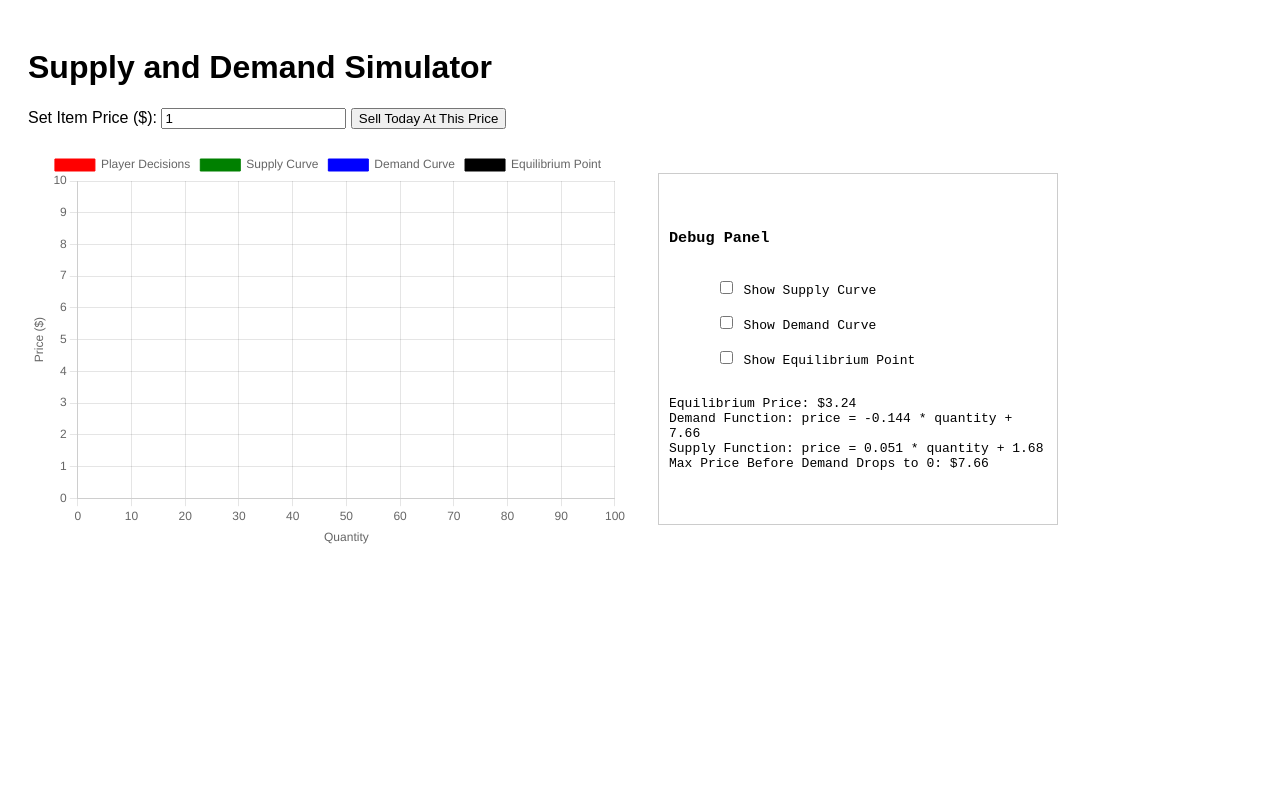
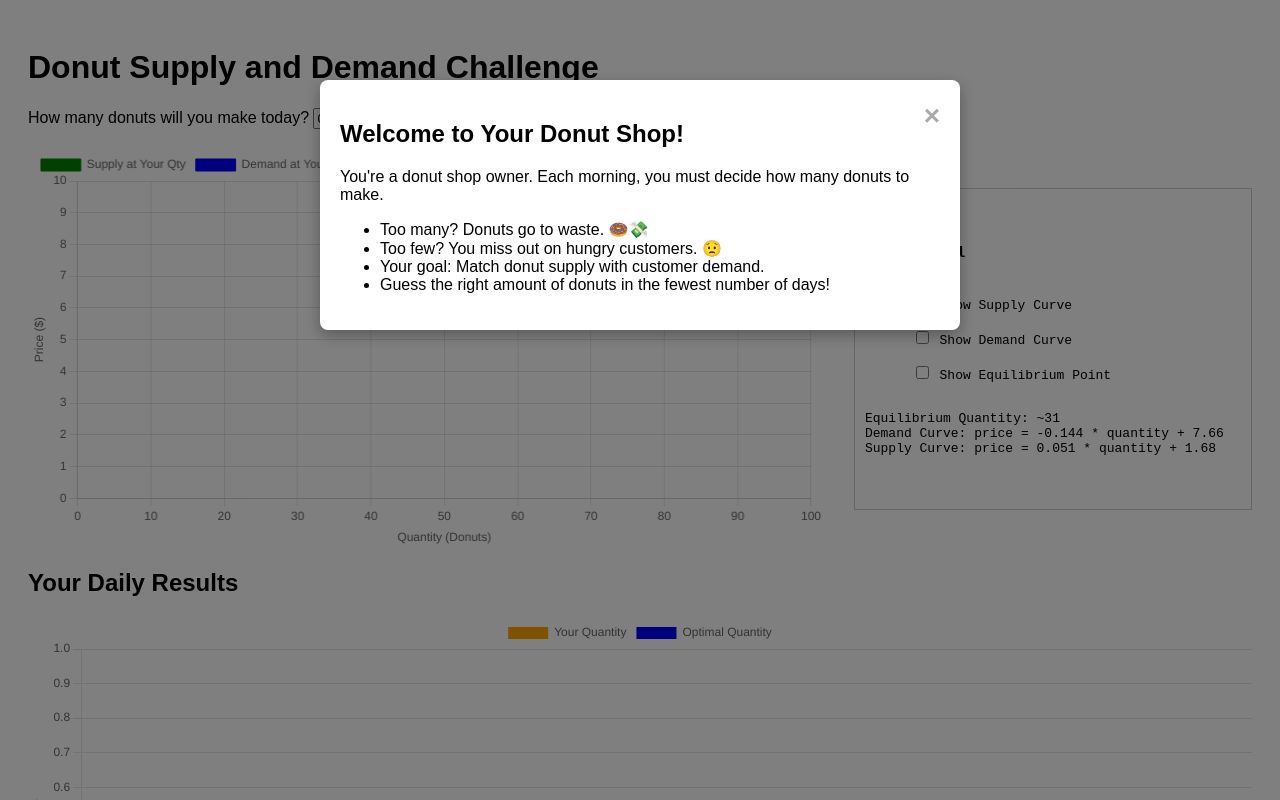
Before and after one commit to SirToxALot/leohistorycrowe, a plain HTML site: page game.html in a window 1280 px wide. Shown: the top 800 px of the page. Drawn offline with nearby package versions, Linux system fonts and the light colour scheme.

Commit message:
trying new donut game

```diff
--- a/game.html
+++ b/game.html
@@ -3,55 +3,80 @@
 <head>
   <meta charset="UTF-8" />
   <meta name="viewport" content="width=device-width, initial-scale=1.0"/>
-  <title>Supply and Demand Simulator</title>
+  <title>Donut Shop Equilibrium Game</title>
   <script src="https://cdn.jsdelivr.net/npm/chart.js"></script>
   <style>
-    body {
-      font-family: Arial, sans-serif;
-      padding: 20px;
-    }
-
-    canvas {
-      max-width: 100%;
-    }
-
-    #hint {
-      font-weight: bold;
-      margin-top: 10px;
-    }
-
-    #main-container {
-      display: flex;
-      align-items: flex-start;
-      gap: 30px;
-      margin-top: 20px;
-    }
-
+    body { font-family: Arial, sans-serif; padding: 20px; }
+    canvas { max-width: 100%; }
+    #hint, #status, #score { font-weight: bold; margin-top: 10px; }
+    #main-container { display: flex; align-items: flex-start; gap: 30px; margin-top: 20px; }
     #debug-panel {
       border: 1px solid #ccc;
       padding: 10px;
       width: 400px;
       white-space: pre-wrap;
       font-family: monospace;
-      align-self: center; /* Vertically centers in flex container */
+      align-self: center;
       box-sizing: border-box;
     }
-
-
+    .modal {
+      display: block;
+      position: fixed;
+      z-index: 999;
+      padding-top: 80px;
+      left: 0;
+      top: 0;
+      width: 100%;
+      height: 100%;
+      overflow: auto;
+      background-color: rgba(0,0,0,0.5);
+    }
+    .modal-content {
+      background-color: #fff;
+      margin: auto;
+      padding: 20px;
+      border-radius: 8px;
+      width: 80%;
+      max-width: 600px;
+      box-shadow: 0 5px 15px rgba(0,0,0,0.3);
+    }
+    .close {
+      color: #aaa;
+      float: right;
+      font-size: 28px;
+      font-weight: bold;
+      cursor: pointer;
+    }
+    .close:hover { color: #000; }
   </style>
 </head>
 <body>
-  <h1>Supply and Demand Simulator</h1>
-  <label for="price">Set Item Price ($): </label>
-  <input type="number" id="price" step="0.5" value="1">
-  <button onclick="sellIceCream()">Sell Today At This Price</button>
+  <div id="explanationModal" class="modal">
+    <div class="modal-content">
+      <span class="close" onclick="closeModal()">&times;</span>
+      <h2>Welcome to Your Donut Shop!</h2>
+      <p>You're a donut shop owner. Each morning, you must decide how many donuts to make.</p>
+      <ul>
+        <li>Too many? Donuts go to waste. 🍩💸</li>
+        <li>Too few? You miss out on hungry customers. 😟</li>
+        <li>Your goal: Match donut supply with customer demand.</li>
+        <li>Guess the right amount of donuts in the fewest number of days!</li>
+      </ul>
+    </div>
+  </div>
+
+  <h1>Donut Supply and Demand Challenge</h1>
+  <label for="quantity">How many donuts will you make today? </label>
+  <input type="number" id="quantity" step="1" min="0" value="0">
+  <button onclick="testQuantity()">Bake Donuts</button>
+  <p id="status"></p>
   <p id="hint"></p>
+  <p id="score"></p>
 
   <div id="main-container">
     <div>
-      <canvas id="gameChart" width="600" height="400"></canvas>
+      <canvas id="gameChart" width="800" height="400"></canvas>
     </div>
-
     <div id="debug-panel">
       <h3>Debug Panel</h3>
       <label><input type="checkbox" id="toggleSupply" onchange="updateDebugGraph()"> Show Supply Curve</label><br>
@@ -61,14 +86,17 @@
     </div>
   </div>
 
+  <h2>Your Daily Results</h2>
+  <canvas id="logChart" width="900" height="300"></canvas>
+
   <script>
-    document.getElementById('price').addEventListener('keydown', function(event) {
-      if (event.key === 'Enter') {
-        sellIceCream();
-      }
+    document.getElementById('quantity').addEventListener('keydown', function(event) {
+      if (event.key === 'Enter') testQuantity();
     });
 
-    let turn = 1;
+    let day = 1;
+    let gameOver = false;
+
     const demandSlope = -Math.random() * 0.1 - 0.05;
     const demandIntercept = Math.random() * 5 + 5;
     const supplySlope = Math.random() * 0.1 + 0.05;
@@ -85,17 +113,13 @@
 
     const eqX = (demandIntercept - supplyIntercept) / (supplySlope - demandSlope);
     const eqY = demandSlope * eqX + demandIntercept;
-    if (eqX >= 0 && eqY >= 0) {
-      equilibrium = { x: eqX, y: eqY };
-    }
-
-    const maxDemandPrice = demandIntercept;
+    const optimalQty = Math.floor(eqX + 0.5);
+    if (eqX >= 0 && eqY >= 0) equilibrium = { x: eqX, y: eqY };
 
     document.getElementById("debug-info").innerText =
-      `Equilibrium Price: $${equilibrium ? equilibrium.y.toFixed(2) : "N/A"}\n` +
-      `Demand Function: price = ${demandSlope.toFixed(3)} * quantity + ${demandIntercept.toFixed(2)}\n` +
-      `Supply Function: price = ${supplySlope.toFixed(3)} * quantity + ${supplyIntercept.toFixed(2)}\n` +
-      `Max Price Before Demand Drops to 0: $${maxDemandPrice.toFixed(2)}`;
+      `Equilibrium Quantity: ${equilibrium ? '~' + optimalQty : "N/A"}\n` +
+      `Demand Curve: price = ${demandSlope.toFixed(3)} * quantity + ${demandIntercept.toFixed(2)}\n` +
+      `Supply Curve: price = ${supplySlope.toFixed(3)} * quantity + ${supplyIntercept.toFixed(2)}`;
 
     const ctx = document.getElementById('gameChart').getContext('2d');
     const gameChart = new Chart(ctx, {
@@ -103,165 +127,170 @@
       data: {
         datasets: [
   {
-            label: 'Player Decisions',
+    label: 'Supply at Your Qty',
     data: [],
-            backgroundColor: 'red',
-            borderColor: 'red',
+    backgroundColor: 'green',
+    borderColor: 'green',
     pointRadius: 5,
     showLine: false
   },
   {
-            label: 'Supply Curve',
-            data: [],
-            backgroundColor: 'green',
-            borderColor: 'green',
-            pointRadius: 0,
-            borderWidth: 1,
-            showLine: true
-          },
-          {
-            label: 'Demand Curve',
+    label: 'Demand at Your Qty',
     data: [],
     backgroundColor: 'blue',
     borderColor: 'blue',
+    pointRadius: 5,
+    showLine: false
+  },
+  {
+    label: 'Supply Curve (full)',
+    data: [],
+    borderColor: 'lightgreen',
     pointRadius: 0,
-            borderWidth: 1,
-            showLine: true
+    showLine: true,
+    borderDash: [5, 5]
+  },
+  {
+    label: 'Demand Curve (full)',
+    data: [],
+    borderColor: 'lightblue',
+    pointRadius: 0,
+    showLine: true,
+    borderDash: [5, 5]
   },
   {
     label: 'Equilibrium Point',
     data: [],
-            backgroundColor: 'black',
-            borderColor: 'black',
-            pointRadius: 7,
+    backgroundColor: 'gold',
+    borderColor: 'gold',
+    pointRadius: 10,
     pointStyle: 'star',
     showLine: false
   }
 ]
+
+
       },
       options: {
         responsive: false,
-        maintainAspectRatio: false,
         plugins: {
           tooltip: {
             callbacks: {
-              label: function(context) {
-                const dataPoint = context.raw;
-                return context.dataset.label === 'Player Decisions'
-                  ? `Day ${dataPoint.day}: Qty ${dataPoint.x}, Price $${dataPoint.y}, Revenue $${dataPoint.revenue}`
-                  : `${context.dataset.label}: (${dataPoint.x.toFixed(2)}, $${dataPoint.y.toFixed(2)})`;
-              }
+              label: ctx => `${ctx.dataset.label}: (${ctx.raw.x.toFixed(2)}, $${ctx.raw.y.toFixed(2)})`
             }
           }
         },
         scales: {
-          x: {
-            title: {
-              display: true,
-              text: 'Quantity'
-            },
-            type: 'linear',
-            min: 0,
-            max: 100
-          },
-          y: {
-            title: {
-              display: true,
-              text: 'Price ($)'
-            },
-            type: 'linear',
-            min: 0,
-            max: 10
-          }
+          x: { title: { display: true, text: 'Quantity (Donuts)' }, min: 0, max: 100 },
+          y: { title: { display: true, text: 'Price ($)' }, min: 0, max: 10 }
         }
       }
     });
 
-    function calculateDemand(price) {
-      return Math.max(0, Math.round((price - demandIntercept) / demandSlope));
+    const logCtx = document.getElementById('logChart').getContext('2d');
+    const logChart = new Chart(logCtx, {
+      type: 'bar',
+      data: {
+        labels: [],
+        datasets: [
+          { label: 'Your Quantity', data: [], backgroundColor: 'orange' },
+          { label: 'Optimal Quantity', data: [], backgroundColor: 'blue' }
+        ]
+      },
+      options: {
+        scales: {
+          x: { title: { display: true, text: 'Day' } },
+          y: { title: { display: true, text: 'Quantity' } }
+        }
+      }
+    });
+
+    function calculateDemand(qty) {
+      return demandSlope * qty + demandIntercept;
     }
 
-    function sellIceCream() {
-      const price = parseFloat(document.getElementById('price').value);
-      const maxPriceBeforeZeroDemand = demandIntercept;
-      if (price > maxPriceBeforeZeroDemand) {
-        alert(`Warning: At $${price.toFixed(2)}, demand drops to 0. No one will buy items!`);
+    function updateChartBounds() {
+      const allPoints = [];
+
+      gameChart.data.datasets.forEach(dataset => {
+        if (dataset.data && dataset.data.length > 0) {
+          allPoints.push(...dataset.data);
+        }
+      });
+
+      if (allPoints.length === 0) {
+        gameChart.options.scales.x.min = 0;
+        gameChart.options.scales.x.max = 100;
+        gameChart.options.scales.y.min = 0;
+        gameChart.options.scales.y.max = 10;
         return;
       }
 
-      const demand = calculateDemand(price);
-      const revenue = parseFloat((price * demand).toFixed(2));
+      const allX = allPoints.map(p => p.x);
+      const allY = allPoints.map(p => p.y);
 
-      const point = { x: demand, y: price, day: turn, revenue: revenue };
-      gameChart.data.datasets[0].data.push(point);
-
-      let allX = [];
-      let allY = [];
-
-      demandCurve.forEach(p => {
-        allX.push(p.x);
-        allY.push(p.y);
-      });
-
-      gameChart.data.datasets[0].data.forEach(p => {
-        allX.push(p.x);
-        allY.push(p.y);
-      });
-
-      if (equilibrium) {
-        allX.push(equilibrium.x);
-        allY.push(equilibrium.y);
+      gameChart.options.scales.x.min = Math.max(0, Math.min(...allX) - 5);
+      gameChart.options.scales.x.max = Math.max(...allX) + 10;
+      gameChart.options.scales.y.min = Math.max(0, Math.min(...allY) - 1);
+      gameChart.options.scales.y.max = Math.max(...allY) + 5;
     }
 
-      if (document.getElementById('toggleSupply').checked) {
-        supplyCurve.forEach(p => {
-          allX.push(p.x);
-          allY.push(p.y);
-        });
+    function testQuantity() {
+        if (gameOver) return;
+
+        const qty = Number(document.getElementById('quantity').value);
+
+        if (isNaN(qty) || qty < 0 || !Number.isInteger(qty)) {
+            alert("Please enter a valid, non-negative whole number of donuts.");
+            return;
         }
 
-      if (document.getElementById('toggleDemand').checked) {
-        demandCurve.forEach(p => {
-          allX.push(p.x);
-          allY.push(p.y);
-        });
+
+        const demandPrice = calculateDemand(qty);
+        const supplyPrice = supplySlope * qty + supplyIntercept;
+
+        // Append scatter points for supply & demand
+        gameChart.data.datasets[0].data.push({ x: qty, y: supplyPrice }); // green
+        gameChart.data.datasets[1].data.push({ x: qty, y: demandPrice }); // blue
+
+        logChart.data.labels.push(`Day ${day}`);
+        logChart.data.datasets[0].data.push(qty);
+        logChart.data.datasets[1].data.push(optimalQty);
+
+        let hint = "";
+        if (qty === optimalQty) {
+            hint = `🎯 Perfect! You found the ideal quantity in ${day} day${day > 1 ? 's' : ''}!`;
+            gameChart.data.datasets[4].data = [equilibrium];
+            gameOver = true;
+        } else if (qty > optimalQty) {
+            hint = "Too many donuts — some went to waste!";
+        } else {
+            hint = "Too few donuts — some customers walked away!";
         }
 
-      const xMin = Math.max(0, Math.min(...allX) - 5);
-      const xMax = Math.max(...allX) + 10;
-      const yMin = Math.max(0, Math.min(...allY) - 1);
-      const yMax = Math.max(...allY) + 5;
-
-      gameChart.options.scales.x.min = xMin;
-      gameChart.options.scales.x.max = xMax;
-      gameChart.options.scales.y.min = yMin;
-      gameChart.options.scales.y.max = yMax;
-
-      gameChart.update();
-
-      let hint = "";
-      if (equilibrium && Math.abs(price - equilibrium.y) <= 0.05) {
-        hint = "You're at the equilibrium price! Great job!";
-      } else if (equilibrium && price > equilibrium.y) {
-        hint = "Hint: Your price is too high. Try lowering it.";
-      } else if (equilibrium && price < equilibrium.y) {
-        hint = "Hint: Your price is too low. Try increasing it.";
-      }
+        document.getElementById('status').innerText = `You baked ${qty} donut(s).`;
         document.getElementById('hint').innerText = hint;
 
-      turn++;
+        updateChartBounds();
+        gameChart.update();
+        logChart.update();
+        day++;
     }
 
+
+
     function updateDebugGraph() {
-      const showSupply = document.getElementById('toggleSupply').checked;
-      const showDemand = document.getElementById('toggleDemand').checked;
-      const showEquilibrium = document.getElementById('toggleEquilibrium').checked;
+        gameChart.data.datasets[2].data = document.getElementById('toggleSupply').checked ? supplyCurve : [];
+        gameChart.data.datasets[3].data = document.getElementById('toggleDemand').checked ? demandCurve : [];
+        gameChart.data.datasets[4].data = document.getElementById('toggleEquilibrium').checked && equilibrium ? [equilibrium] : [];
+        updateChartBounds();
+        gameChart.update();
+    }
 
-      gameChart.data.datasets[1].data = showSupply ? supplyCurve : [];
-      gameChart.data.datasets[2].data = showDemand ? demandCurve : [];
-      gameChart.data.datasets[3].data = showEquilibrium && equilibrium ? [equilibrium] : [];
 
-      gameChart.update();
+
+    function closeModal() {
+      document.getElementById('explanationModal').style.display = 'none';
     }
   </script>
 </body>
```
Lines whose indentation alone changed are shown as unchanged.
